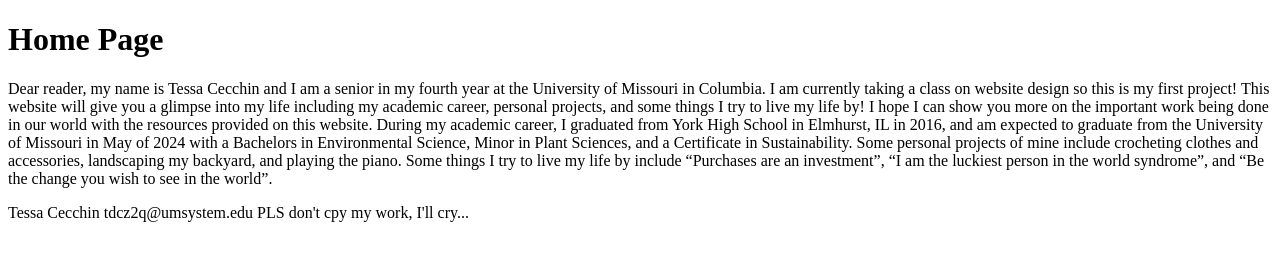
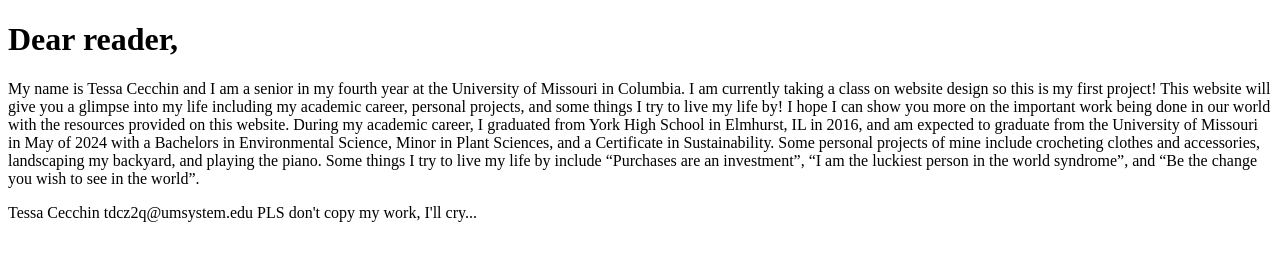
Before and after one commit to tcecchin/tcecchin.github.io, a plain HTML site: page islt_7310/index.html in a window 1280 px wide. Drawn offline with Linux system fonts and the light colour scheme.

Commit message:
Update index.html

```diff
--- a/islt_7310/index.html
+++ b/islt_7310/index.html
@@ -2,13 +2,13 @@
 <html lang="en-US">
 <head>
                <meta charset="utf-8">
-               <title>Page Title</title>
+               <title>Home Page</title>
 </head>
 <body>
-    <header><h1>Home Page</h1></header>
-    <main><p>Dear reader, my name is Tessa Cecchin and I am a senior in my fourth year at the University of Missouri in Columbia. I am currently taking a class on website design so this is my first project! This website will give you a glimpse into my life including my academic career, personal projects, and some things I try to live my life by! I hope I can show you more on the important work being done in our world with the resources provided on this website. During my academic career, I graduated from York High School in Elmhurst, IL in 2016, and am expected to graduate from the University of Missouri in May of 2024 with a Bachelors in Environmental Science, Minor in Plant Sciences, and a Certificate in Sustainability. Some personal projects of mine include crocheting clothes and accessories, landscaping my backyard, and playing the piano. Some things I try to live my life by include “Purchases are an investment”, “I am the luckiest person in the world syndrome”, and “Be the change you wish to see in the world”.
+    <header><h1>Dear reader,</h1></header>
+    <main><p>My name is Tessa Cecchin and I am a senior in my fourth year at the University of Missouri in Columbia. I am currently taking a class on website design so this is my first project! This website will give you a glimpse into my life including my academic career, personal projects, and some things I try to live my life by! I hope I can show you more on the important work being done in our world with the resources provided on this website. During my academic career, I graduated from York High School in Elmhurst, IL in 2016, and am expected to graduate from the University of Missouri in May of 2024 with a Bachelors in Environmental Science, Minor in Plant Sciences, and a Certificate in Sustainability. Some personal projects of mine include crocheting clothes and accessories, landscaping my backyard, and playing the piano. Some things I try to live my life by include “Purchases are an investment”, “I am the luckiest person in the world syndrome”, and “Be the change you wish to see in the world”.
     </p></main>
-    <footer>Tessa Cecchin tdcz2q@umsystem.edu PLS don't cpy my work, I'll cry...
+    <footer>Tessa Cecchin tdcz2q@umsystem.edu PLS don't copy my work, I'll cry...
     </footer>
     <nav></nav>
 </body>
```
